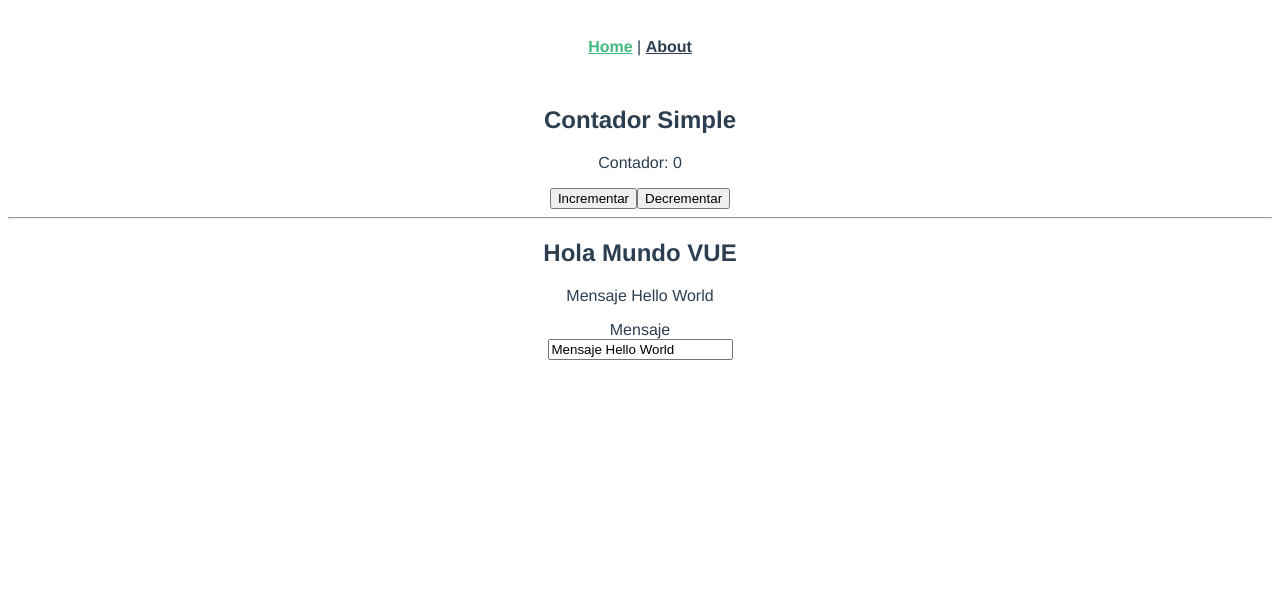
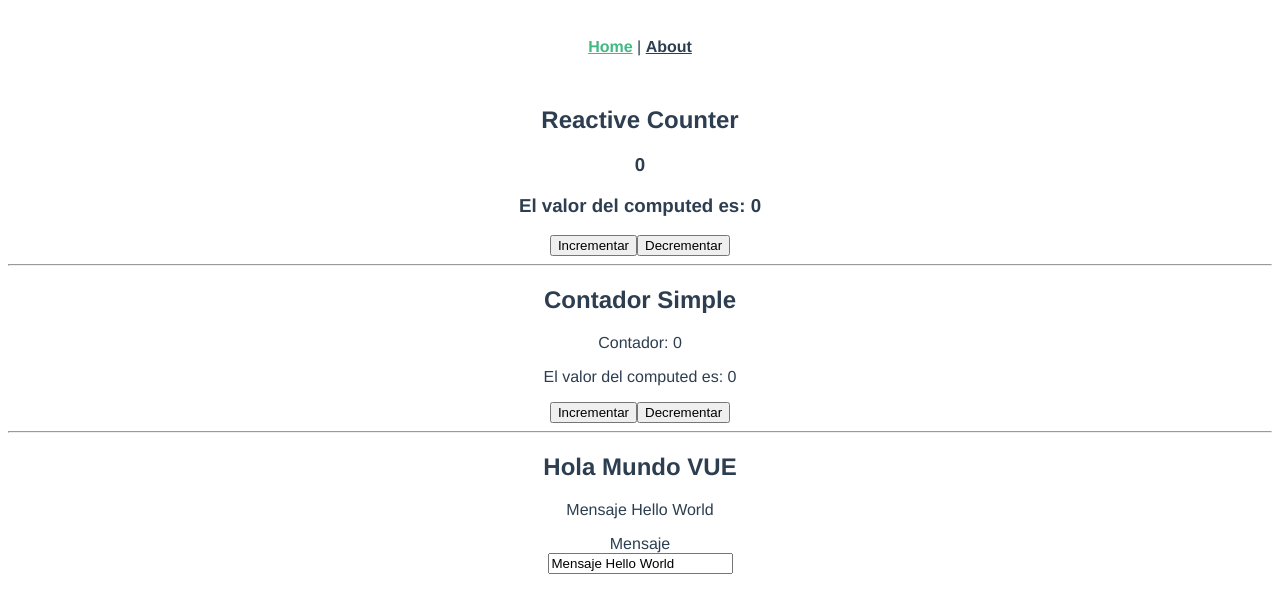
Before and after one commit to leonardoovaldezz/curso-vue-js, a Vue app: page / in a window 1280 px wide. Shown: the top 612 px of the page. Built offline with nearby package versions, Linux system fonts and the light colour scheme.

Commit message:
Counter a Reactive con toRefs

```diff
--- a/src/components/01SimpleCounter.vue
+++ b/src/components/01SimpleCounter.vue
@@ -1,16 +1,22 @@
 <template>
   <h2>Contador Simple</h2>
   <p>Contador: {{ counter }}</p>
+  <p>{{ counterComputed }}</p>
   <button @click="increment">Incrementar</button>
   <button @click="decrement">Decrementar</button>
 </template>
 
-  <script>
-import { ref } from "vue";
+<script>
+import { ref, computed } from "vue";
 export default {
   name: "SimpleCounter",
   setup() {
     const counter = ref(0);
+
+    const counterComputed = computed(() => {
+      return `El valor del computed es: ${counter.value}`;
+    });
+
     const increment = () => {
       counter.value++;
     };
@@ -22,10 +28,11 @@
       counter,
       increment,
       decrement,
+      counterComputed, // Agregamos el cálculo computado al objeto retornado
     };
   },
 };
 </script>
 
-  <style>
+<style>
 </style>
--- /dev/null
+++ b/src/components/02ReactiveCounter.vue
@@ -0,0 +1,33 @@
+<template>
+  <h2>Reactive Counter</h2>
+  <h3>{{ counter }}</h3>
+  <h3>{{ counterComputed }}</h3>
+  <button @click="increment">Incrementar</button>
+  <button @click="decrement">Decrementar</button>
+</template>
+
+<script>
+import { reactive, computed, toRefs } from "vue";
+export default {
+  name: "ReactiveCounter",
+  setup() {
+    const data = reactive({
+      counter: 0,
+      counterComputed: computed(() => {
+        return `El valor del computed es: ${data.counter}`;
+      }),
+    });
+    const increment = () => {
+      data.counter++;
+    };
+    const decrement = () => {
+      data.counter--;
+    };
+    return {
+      ...toRefs(data),
+      increment,
+      decrement,
+    };
+  },
+};
+</script>
--- a/src/views/Home.vue
+++ b/src/views/Home.vue
@@ -1,4 +1,6 @@
 <template>
+  <reactive-counter />
+  <hr />
   <simple-counter />
   <hr />
   <hello-world />
@@ -6,6 +8,7 @@
 
 <script>
 // @ is an alias to /src
+import ReactiveCounter from "@/components/02ReactiveCounter";
 import HelloWorld from "@/components/00HelloWorld";
 import SimpleCounter from "@/components/01SimpleCounter";
 export default {
@@ -13,6 +16,7 @@
   components: {
     HelloWorld,
     SimpleCounter,
+    ReactiveCounter,
   },
 };
 </script>
```
